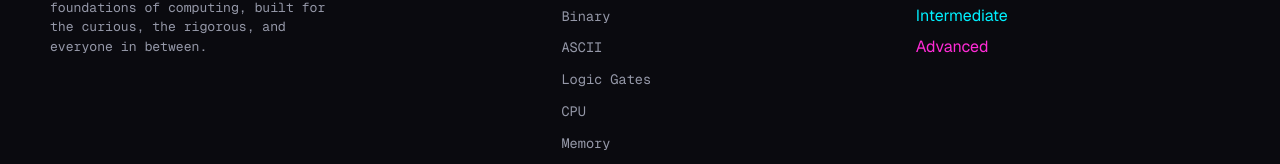
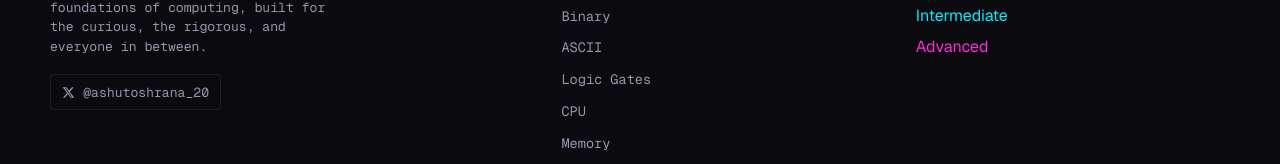
Before and after one commit to scrapychain/bitroot, a Next.js app: page / in a window 1280 px wide. Shown: the part 2243-2407 px from the top of the page. Built offline with nearby package versions, Linux system fonts and the light colour scheme.

Commit message:
added x  social

```diff
--- a/src/app/globals.css
+++ b/src/app/globals.css
@@ -1312,6 +1312,37 @@ tr:hover td {
   line-height: 1.5;
 }
 
+.footer-social {
+  margin-top: 1.1rem;
+}
+
+.footer-social a {
+  display: inline-flex;
+  align-items: center;
+  gap: 0.5rem;
+  font-family: var(--font-mono);
+  font-size: 0.82rem;
+  color: var(--fg-dim);
+  text-decoration: none;
+  padding: 0.4rem 0.7rem;
+  border: 1px solid var(--line);
+  border-radius: var(--radius-base);
+  transition:
+    color 0.18s ease,
+    border-color 0.18s ease,
+    background 0.18s ease;
+}
+
+.footer-social a:hover {
+  color: var(--neon-cyan);
+  border-color: var(--neon-cyan);
+  background: rgba(0, 240, 255, 0.06);
+}
+
+.footer-social a svg {
+  flex: 0 0 auto;
+}
+
 .footer-col h4 {
   font-family: var(--font-mono);
   font-size: 0.72rem;
--- a/src/components/footer.tsx
+++ b/src/components/footer.tsx
@@ -1,5 +1,19 @@
 import Link from "next/link";
 import { topicLinks } from "@/lib/nav-config";
+
+function XIcon() {
+  return (
+    <svg
+      viewBox="0 0 24 24"
+      width="13"
+      height="13"
+      fill="currentColor"
+      aria-hidden="true"
+    >
+      <path d="M18.244 2.25h3.308l-7.227 8.26 8.502 11.24H16.17l-5.214-6.817L4.99 21.75H1.68l7.73-8.835L1.254 2.25H8.08l4.713 6.231zm-1.161 17.52h1.833L7.084 4.126H5.117z" />
+    </svg>
+  );
+}
 
 export function Footer() {
   return (
@@ -13,6 +27,17 @@ export function Footer() {
             A layered field guide to the foundations of computing, built for the curious, the
             rigorous, and everyone in between.
           </p>
+          <div className="footer-social">
+            <a
+              href="https://x.com/ashutoshrana_20"
+              target="_blank"
+              rel="noopener noreferrer"
+              aria-label="Ashutosh Rana on X"
+            >
+              <XIcon />
+              <span>@ashutoshrana_20</span>
+            </a>
+          </div>
         </div>
         <div className="footer-col">
           <h4>topics</h4>
```
